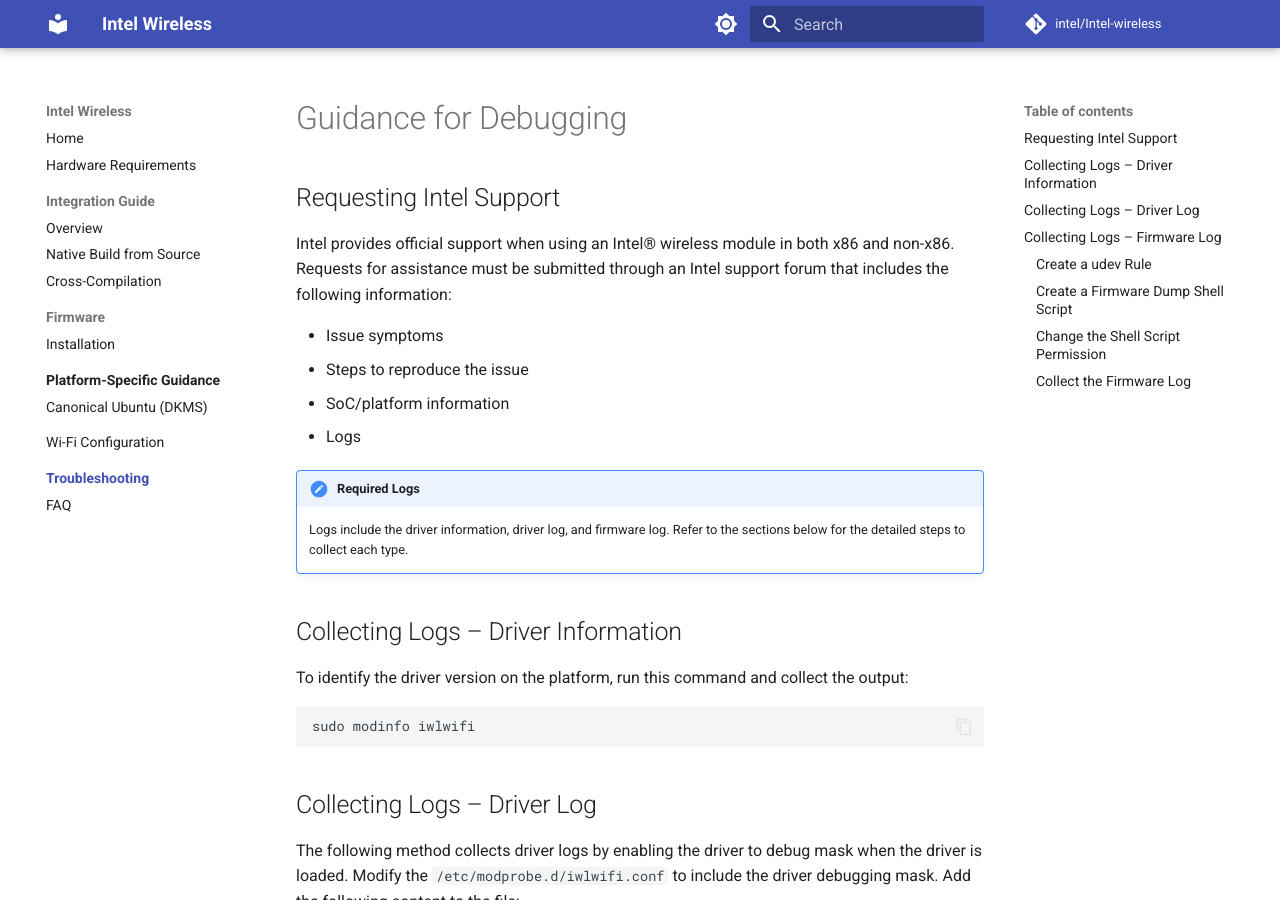
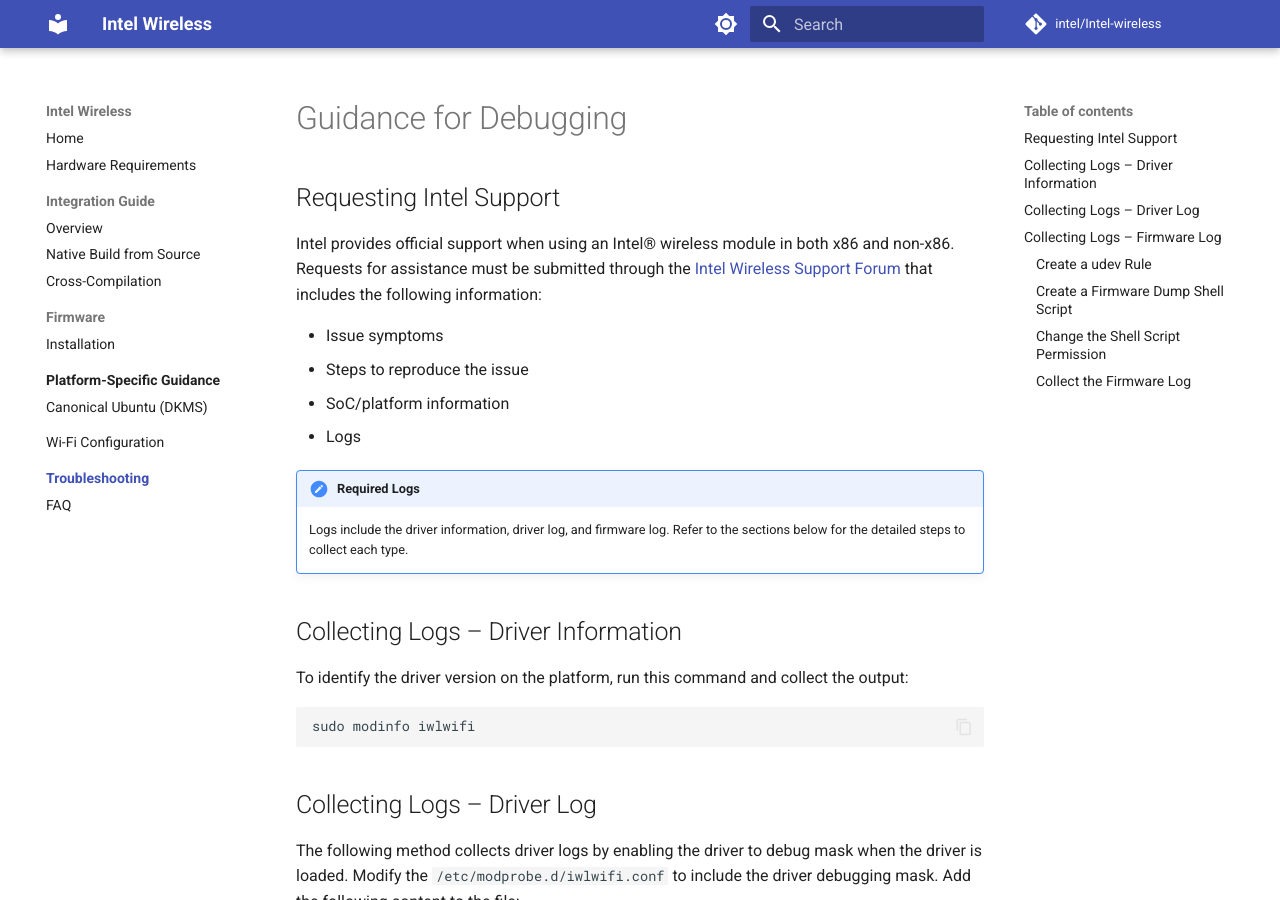
Before and after one commit to intel/Intel-wireless, an MkDocs documentation site: the page built from docs/troubleshooting/index.md, in a window 1280 px wide and 900 px high. Built offline with MkDocs 1.6.1 and Material for MkDocs 9.7.7, drawn with Linux system fonts in a browser that asks for light colours; comment, search, counter and statistics services are not loaded.

Commit message:
docs: add link to Intel Wireless Support Forum

```diff
--- a/docs/troubleshooting/index.md
+++ b/docs/troubleshooting/index.md
@@ -2,7 +2,7 @@
 
 ## Requesting Intel Support
 
-Intel provides official support when using an Intel® wireless module in both x86 and non-x86. Requests for assistance must be submitted through an Intel support forum that includes the following information:
+Intel provides official support when using an Intel® wireless module in both x86 and non-x86. Requests for assistance must be submitted through the [Intel Wireless Support Forum](https://community.intel.com/t5/Wireless/bd-p/wireless) that includes the following information:
 
 - Issue symptoms
 - Steps to reproduce the issue
```
